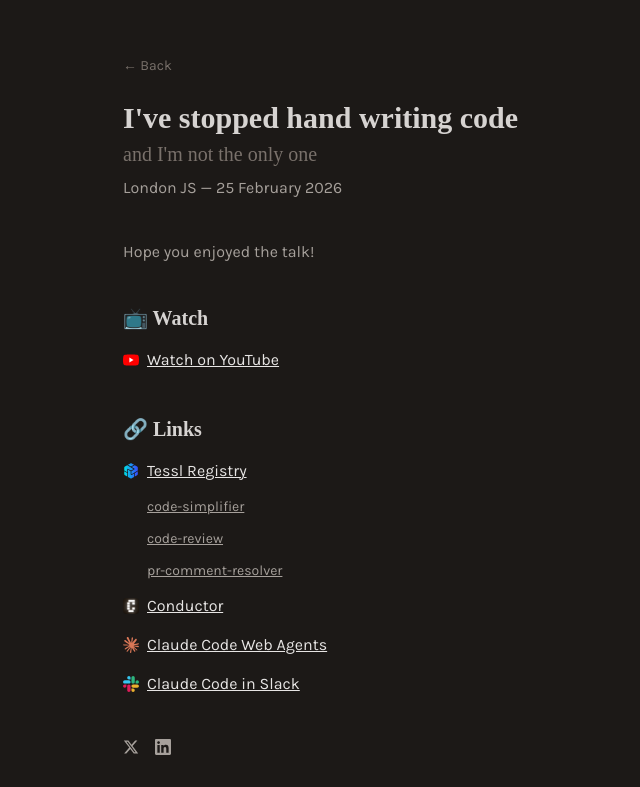
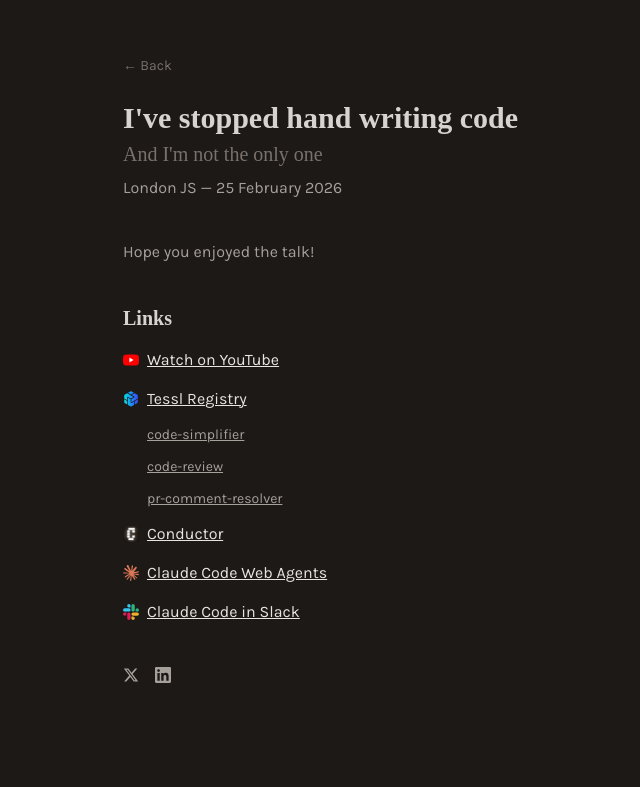
Before and after one commit to sahildmk/dmk-dev-v2, a Next.js app: page /talks/stopped-hand-writing-code in a window 1280 px wide. Shown: the part 136-923 px from the top of the page, without its empty margins (133-773 px from the left). After the commit the page ends 851 px from the top, so only its background shows below. Built offline with nearby package versions, Linux system fonts and the light colour scheme; a web font is replaced by a local one; what tailwindcss-motion would draw is missing.

Commit message:
Style talk title and consolidate links section
- Make title semi-bold, subheading normal weight and capitalised
- Remove Watch section, move YouTube link into Links section
- Remove emoji from Links heading

https://claude.ai/code/session_01UvmShjN9wx9nHAQpja2VB6

```diff
--- a/app/talks/stopped-hand-writing-code/page.tsx
+++ b/app/talks/stopped-hand-writing-code/page.tsx
@@ -27,14 +27,14 @@ export default function StoppedHandWritingCode() {
         </Link>
         <section className="text-stone-300">
           <h1
-            className={`text-3xl font-bold ${blurStyle} motion-delay-200 font-serif`}
+            className={`text-3xl font-semibold ${blurStyle} motion-delay-200 font-serif`}
           >
             I&apos;ve stopped hand writing code
           </h1>
           <p
             className={`text-xl font-serif text-stone-500 mt-1 ${blurStyle} motion-delay-250`}
           >
-            and I&apos;m not the only one
+            And I&apos;m not the only one
           </p>
           <p className={`text-stone-400 mt-2 ${blurStyle} motion-delay-300`}>
             London JS — 25 February 2026
@@ -49,9 +49,10 @@ export default function StoppedHandWritingCode() {
           <h2
             className={`text-xl font-semibold text-stone-300 font-serif ${blurStyle} motion-delay-550`}
           >
-            📺 Watch
+            Links
           </h2>
-          <div className={`${blurStyle} motion-delay-600`}>
+          <ul className="flex flex-col items-start space-y-3">
+            <li className={`${blurStyle} motion-delay-600`}>
               <a
                 href="https://www.youtube.com/watch?v=NM0LCfjISfY"
                 target="_blank"
@@ -61,15 +62,7 @@ export default function StoppedHandWritingCode() {
                 <YouTubeIcon className="size-4 shrink-0" />
                 Watch on YouTube
               </a>
-          </div>
-        </section>
-        <section className="space-y-4">
-          <h2
-            className={`text-xl font-semibold text-stone-300 font-serif ${blurStyle} motion-delay-650`}
-          >
-            🔗 Links
-          </h2>
-          <ul className="flex flex-col items-start space-y-3">
+            </li>
             <li className={`${blurStyle} motion-delay-700`}>
               <a
                 href="https://tessl.io/registry"
```
Lines whose indentation alone changed are shown as unchanged.
